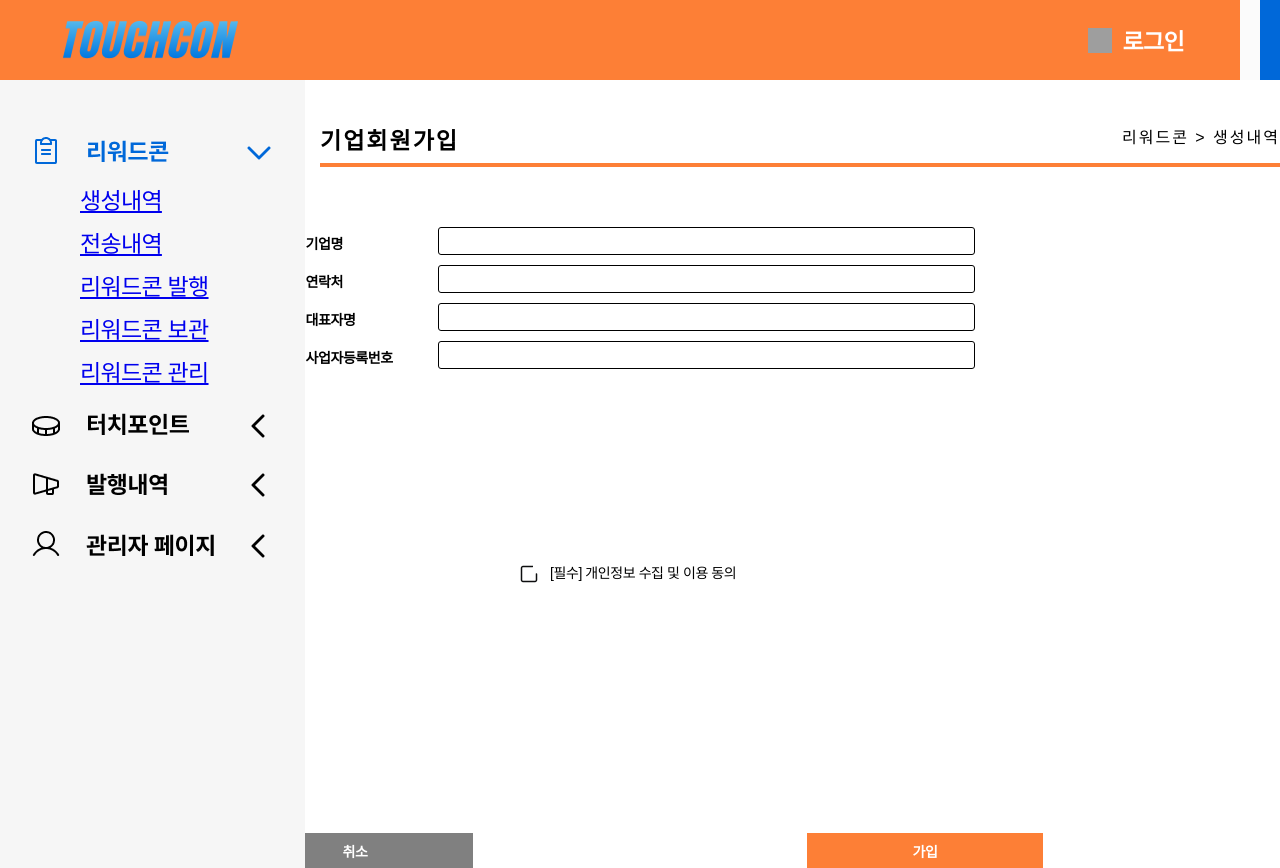
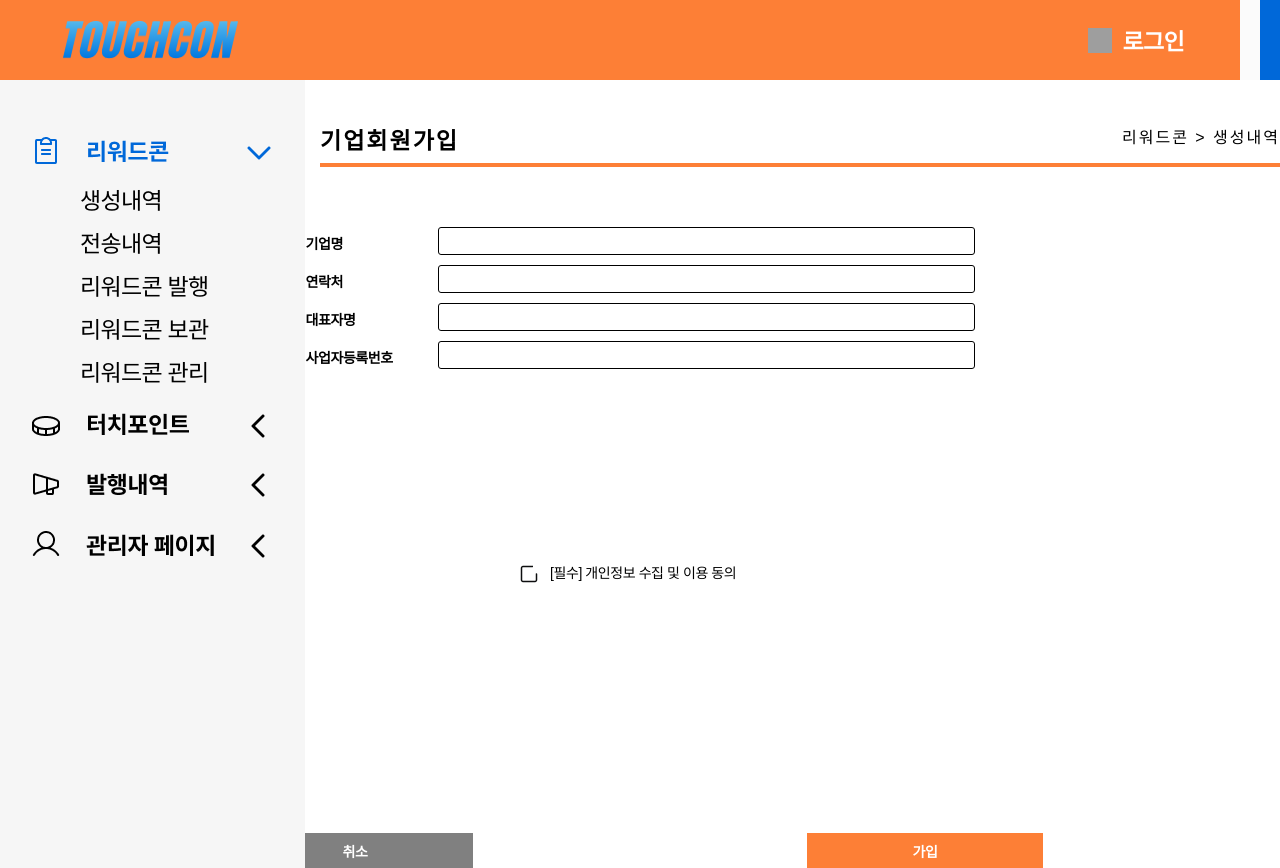
Before and after one commit to suminllll/Touch_Con, a React (Create React App) app: page /SignUp in a window 1280 px wide. Both pictures are taken after a click on the picture 152 px from the left and 151 px from the top of the page. Shown: the top 868 px of the page. Built offline with nearby package versions, Linux system fonts and the light colour scheme; grey boxes are pictures that could not be loaded.

Commit message:
메뉴 링크 수정

```diff
--- a/src/components/Menu/Menu.js
+++ b/src/components/Menu/Menu.js
@@ -29,19 +29,19 @@ const Menu = props => {
           />
           <ul className={isOpen.RewardList ? 'active' : 'hide'}>
             <li>
-              <Link to="/RewardCh">생성내역</Link>
+              <LinkStyle to="/RewardCh">생성내역</LinkStyle>
             </li>
             <li>
-              <Link to="/RewardTh">전송내역</Link>
+              <LinkStyle to="/RewardTh">전송내역</LinkStyle>
             </li>
             <li>
-              <Link to="/RewardPublish">리워드콘 발행</Link>
+              <LinkStyle to="/RewardPublish">리워드콘 발행</LinkStyle>
             </li>
             <li>
-              <Link to="/RewardKeep">리워드콘 보관</Link>
+              <LinkStyle to="/RewardKeep">리워드콘 보관</LinkStyle>
             </li>
             <li>
-              <Link to="/RewardManagement">리워드콘 관리</Link>
+              <LinkStyle to="/RewardManagement">리워드콘 관리</LinkStyle>
             </li>
           </ul>
         </RewardList>
@@ -58,7 +58,7 @@ const Menu = props => {
           />
           <ul className={isOpen.PointList ? 'active' : 'hide'}>
             <li>
-              <Link to="/TpManagement">터치포인트관리</Link>
+              <LinkStyle to="/TpManagement">터치포인트관리</LinkStyle>
             </li>
           </ul>
         </PointList>
@@ -75,15 +75,14 @@ const Menu = props => {
           />
           <ul className={isOpen.PublishList ? 'active' : 'hide'}>
             <li>
-              <Link to="/IhTouchPoint">터치포인트</Link>
+              <LinkStyle to="/IhTouchPoint">터치포인트</LinkStyle>
             </li>
             <li>
-              <Link to="/IhRewardCon">리워드콘</Link>
+              <LinkStyle to="/IhRewardCon">리워드콘</LinkStyle>
             </li>
           </ul>
         </PublishList>
         <AdminList>
-          {' '}
           <Img
             alt="admin"
             src={isOpen.AdminList ? 'images/admin(on).png' : 'images/admin.png'}
@@ -92,13 +91,13 @@ const Menu = props => {
           />
           <ul className={isOpen.AdminList ? 'active' : 'hide'}>
             <li>
-              <Link to="/AppDocDetail">신청서류내역</Link>
+              <LinkStyle to="/AppDocDetail">신청서류내역</LinkStyle>
             </li>
             <li>
-              <Link to="/PointAllocation">포인트 배정</Link>
+              <LinkStyle to="/PointAllocation">포인트 배정</LinkStyle>
             </li>
             <li>
-              <Link to="/Notice">공지사항</Link>
+              <LinkStyle to="/Notice">공지사항</LinkStyle>
             </li>
           </ul>
         </AdminList>
@@ -107,12 +106,17 @@ const Menu = props => {
   );
 };
 
+const LinkStyle = styled(Link)`
+  text-decoration: none;
+  color: black;
+`;
+
 const Aside = styled.section`
   position: fixed;
   z-index: 9999;
   height: 100%;
   left: 0;
-  margin-top: 80px; //nav 오면 지울것.
+  margin-top: 80px;
   background-color: #f6f6f6;
 `;
 
@@ -130,9 +134,11 @@ const RewardList = styled.li`
   .hide {
     display: none;
   }
+
   .active {
     font-size: 23px;
     padding-left: 50px;
+
     li {
       padding-top: 20px;
     }
@@ -142,9 +148,11 @@ const PointList = styled.li`
   .hide {
     display: none;
   }
+
   .active {
     font-size: 23px;
     padding-left: 50px;
+
     li {
       padding-top: 20px;
     }
@@ -154,21 +162,26 @@ const PublishList = styled.li`
   .hide {
     display: none;
   }
+
   .active {
     font-size: 23px;
     padding-left: 50px;
+
     li {
       padding-top: 20px;
     }
   }
 `;
+
 const AdminList = styled.li`
   .hide {
     display: none;
   }
+
   .active {
     font-size: 23px;
     padding-left: 50px;
+
     li {
       padding-top: 20px;
     }
```
